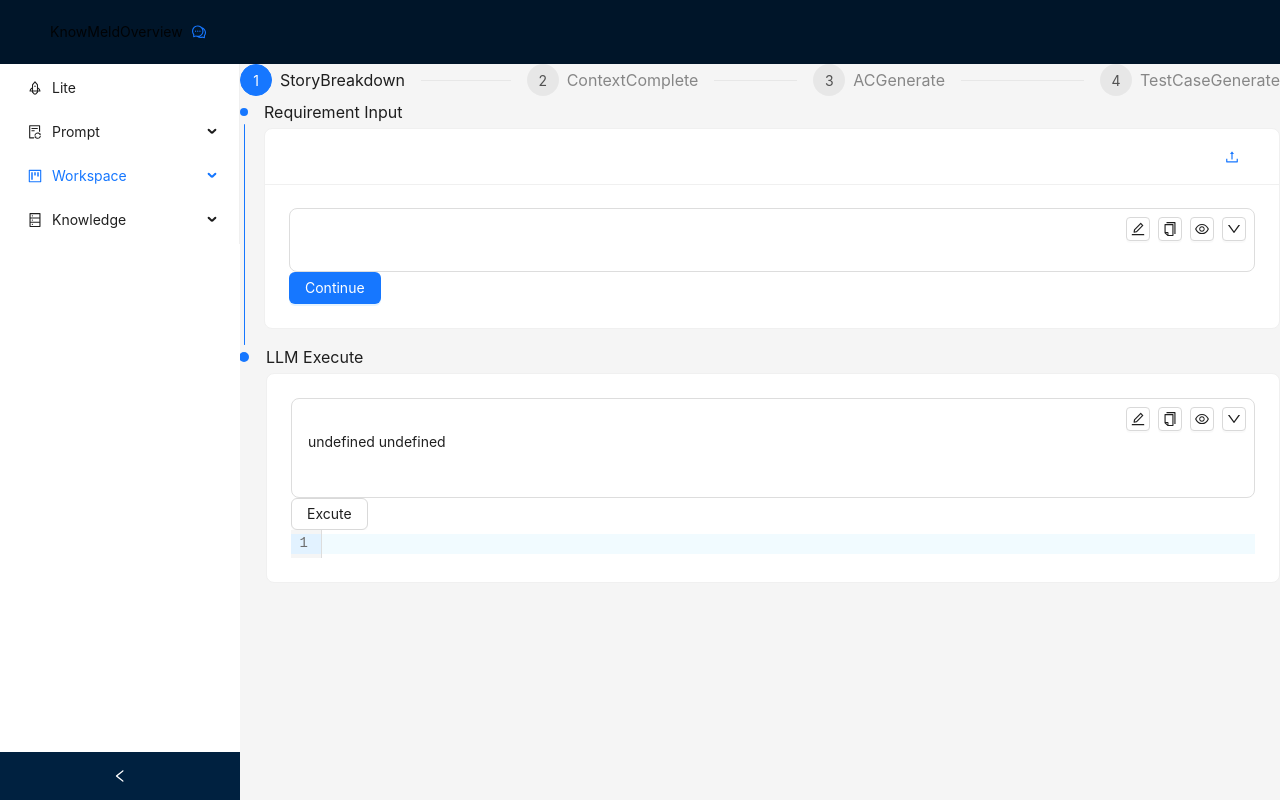
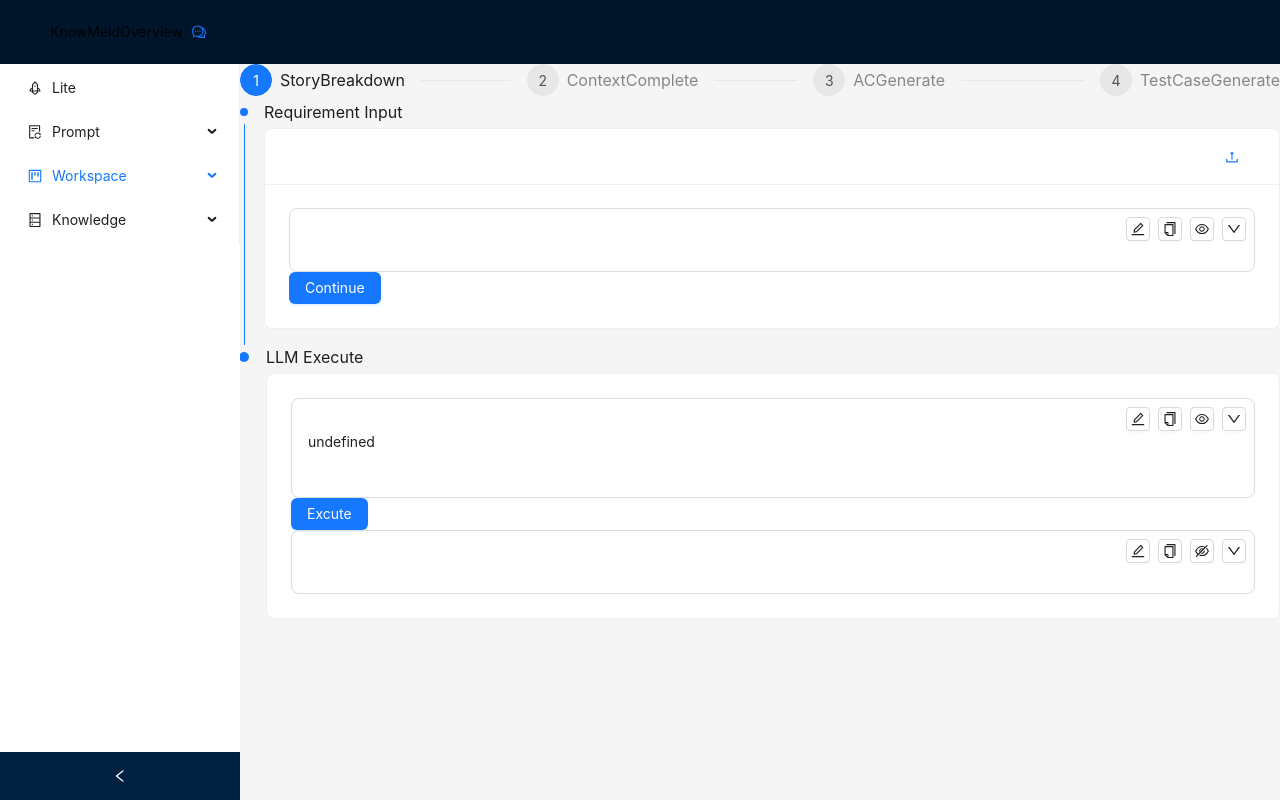
Before and after one commit to unit-mesh/know-meld, a Next.js app: page /workspace/requirement/refinement in a window 1280 px wide. Both pictures are taken after a click on the button "Continue". Built offline with nearby package versions, Linux system fonts and the light colour scheme; no server answers; what @ant-design/nextjs-registry would draw is missing.

Commit message:
feat: add defaultMarkdownViewMode for TextViewer

```diff
--- a/src/components/business/StoryBreakdown.tsx
+++ b/src/components/business/StoryBreakdown.tsx
@@ -3,7 +3,7 @@
 import { WorkNodeProps } from "@/core/WorkNode";
 import WorkNode from "../workflow/WorkNode";
 import ExecutionInputSetup from "../step/ExecutionInputSetup";
-import { useState } from "react";
+import { use, useEffect, useState } from "react";
 import LLMExecute from "../step/LLMExecute";
 import StepProcess from "../step/StepProcess";
 
@@ -15,11 +15,11 @@ import StepProcess from "../step/StepProcess";
 
 export default function StoryBreakdown({ historicalContent, handleFinishAction }: WorkNodeProps) {
     const [currentStep, setCurrentStep] = useState(0);
+    const [generateFeatureUserStoryPrompt, setGenerateFeatureUserStoryPrompt] = useState("");
     const [requirementsContent, setRequirementsContent] = useState("");
-    const [assembledPrompt, setAssembledPrompt] = useState("");
 
-    const assemblePrompt = (value: string): Promise<string> => {
-        return fetch('/api/prompts/_GenerateFeatureUserStory')
+    useEffect(() => {
+        fetch('/api/prompts/_GenerateFeatureUserStory')
             .then(res => {
                 if (!res.ok) {
                     throw new Error('Network response was not ok');
@@ -28,18 +28,16 @@ export default function StoryBreakdown({ historicalContent, handleFinishAction }
             })
             .then(data => {
                 const content = data.content;
-                return content.replace('${requirementContent}', value || "");
+                setGenerateFeatureUserStoryPrompt(content);
             })
             .catch(error => {
                 console.error('Fetch error:', error);
                 return "";
             });
-    }
+    } , []);
 
     const handleRequirementInputFinishAction = async (value: string): Promise<void> => {
         setRequirementsContent(value);
-        const prompt = await assemblePrompt(value);
-        setAssembledPrompt(prompt);
         setCurrentStep(1);
     }
 
@@ -51,7 +49,7 @@ export default function StoryBreakdown({ historicalContent, handleFinishAction }
         },
         {
             title: "LLM Execute",
-            node: <LLMExecute contentInput={{ prompt: assembledPrompt }} handleFinishAction={handleFinishAction} />
+            node: <LLMExecute contentInput={{prompt: generateFeatureUserStoryPrompt, executionInput: requirementsContent}} handleFinishAction={handleFinishAction} />
         }
     ]
 
--- a/src/components/dataview/TextViewer.tsx
+++ b/src/components/dataview/TextViewer.tsx
@@ -9,13 +9,14 @@ const { Paragraph } = Typography;
 interface TextViewerProps {
     content: string;
     onContentChange?: (content: string) => void;
+    defaultMarkdownViewMode?: boolean;
 }
 
-const TextViewer: React.FC<TextViewerProps> = ({ content, onContentChange }) => {
+const TextViewer: React.FC<TextViewerProps> = ({ content, onContentChange, defaultMarkdownViewMode }) => {
     const [text, setText] = useState<string>(content);
     const [isEditing, setIsEditing] = useState(false);
     const [isCollapsed, setIsCollapsed] = useState(true);
-    const [markdownViewMode, setMarkdownViewMode] = useState<boolean>(true);
+    const [markdownViewMode, setMarkdownViewMode] = useState<boolean>( defaultMarkdownViewMode === undefined ? true : defaultMarkdownViewMode);
 
     useEffect(() => {
         setText(content);
--- a/src/components/step/LLMExecute.tsx
+++ b/src/components/step/LLMExecute.tsx
@@ -1,7 +1,4 @@
 import { useEffect, useState } from "react";
-import CodeMirror from "@uiw/react-codemirror";
-import { markdown } from "@codemirror/lang-markdown";
-import { StreamingMarkdownCodeBlock } from "@/utils/markdown/streaming/StreamingMarkdownCodeBlock";
 import { Button } from "antd";
 import StepNode from "@/components/step/StepNode";
 import { StepNodeProps } from "@/core/StepNode";
@@ -14,7 +11,6 @@ export default function LLMExecute({ contentInput }: StepNodeProps) {
 
     useEffect(() => {
         const assembledPrompt = `${contentInput.prompt}\n${contentInput.context}\n${contentInput.executionInput}`
-        console.log('assembledPrompt', assembledPrompt)
         setAssembledPrompt(assembledPrompt);
     }, [contentInput]);
 
@@ -43,9 +39,7 @@ export default function LLMExecute({ contentInput }: StepNodeProps) {
             if (value) {
                 const text = decoder.decode(value);
                 content = content + text;
-
-                const codeBlock = StreamingMarkdownCodeBlock.parse(content);
-                setExceptionOutput(codeBlock.text);
+                setExceptionOutput(content);
             }
         }
 
@@ -63,19 +57,13 @@ export default function LLMExecute({ contentInput }: StepNodeProps) {
                 <Button
                     disabled={!exceptionDone}
                     onClick={executeTask}
+                    type="primary"
+                    className="mt-4"
                 >
                     {"Excute"}
                 </Button>
             </div>
-            <CodeMirror
-                value={exceptionOutput}
-                editable={false}
-                onChange={(value) => {
-                    setExceptionOutput(value);
-                }}
-                extensions={[markdown()]}
-                className="mb-4"
-            />
+            <TextViewer content={exceptionOutput} defaultMarkdownViewMode={false}/>
         </StepNode>
     );
 }
--- a/src/core/Command.ts
+++ b/src/core/Command.ts
@@ -1,6 +1,6 @@
 interface Command {
     name: string;
     prompt: string;
-    content: string;
+    context: string;
     executionInput: string;
 };
```
